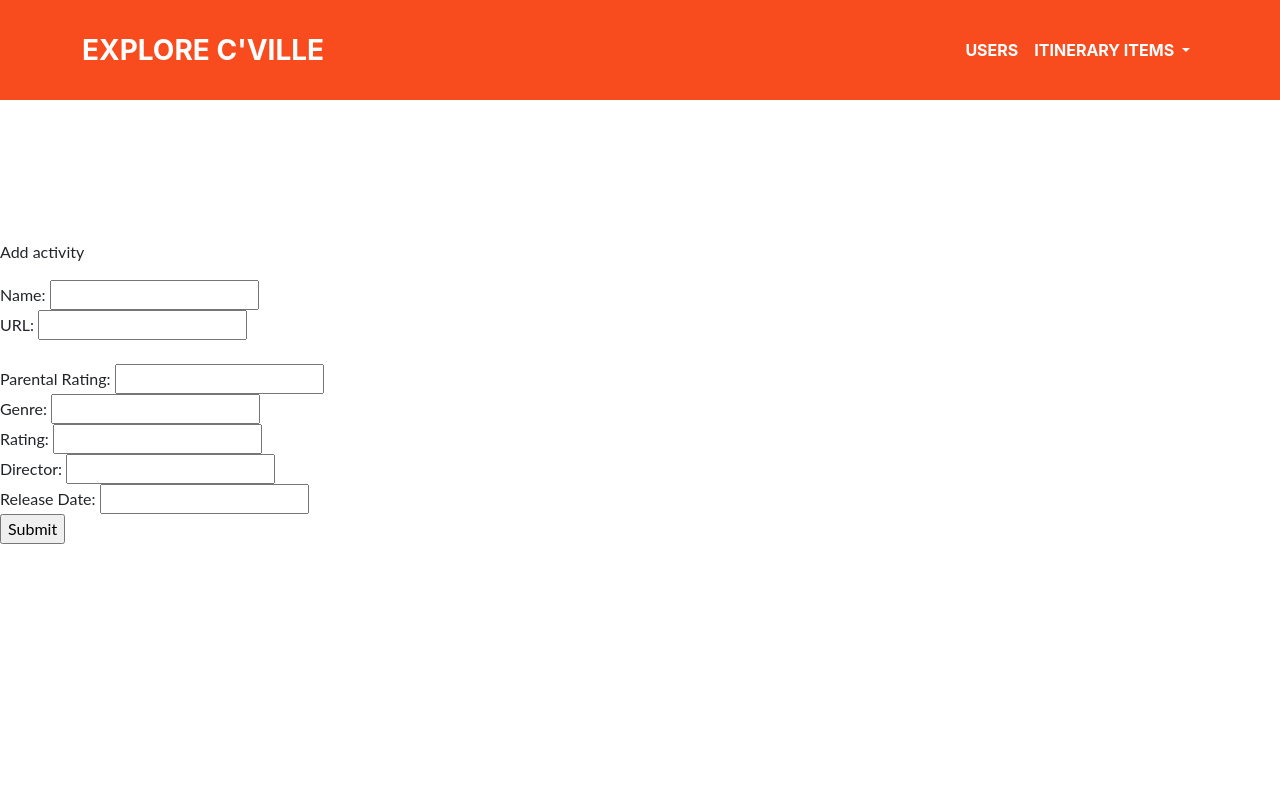
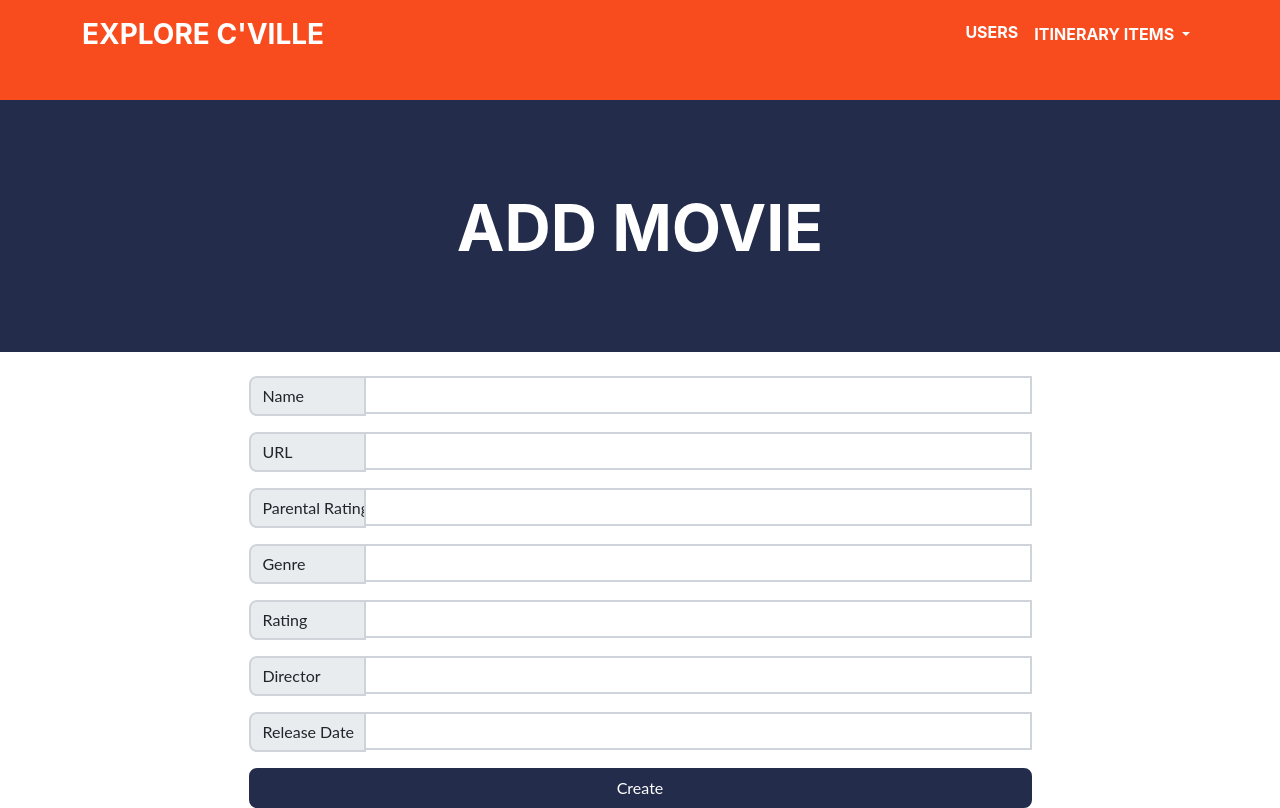
Before and after one commit to pfwrocks/explore-cville, a PHP site: page /add-movie.php in a window 1280 px wide. Before the commit the page ends 544 px from the top, so only its background shows below. Run offline with PHP 8.4, Linux system fonts and the light colour scheme.

Commit message:
movie goodish

```diff
--- a/add-movie.php
+++ b/add-movie.php
@@ -1,25 +1,60 @@
+<?php include './components/navigation.php';?>
+
+  <!-- Masthead-->
+  <header class="masthead bg-primary text-white text-center">
+      <div class="container d-flex align-items-center flex-column">
+          <!-- Masthead Heading-->
+          <h1 class="masthead-heading text-uppercase mb-0">Add Movie</h1>
+      </div>
+  </header>
+
+  <div class="container">
+    <center>
+      <div class="col-9">
+        <br>
+        <form action="<?php $_SERVER['PHP_SELF'] ?>" method="post" style="line-height:0px">
+
 <?php
-include './components/navigation-with-linebreaks.php';
 require("connect-db.php");
 require('add-activity.php');
 addMovieForm();
 # Add a new movie
 function addMovieForm(){
-    echo"<p> Add activity </p>";
     echo "<html>
-        <body>
+    <div class = 'container'>
         <form action = 'activities.php?btnaction=movie' method='post'>
-        Name: <input type='text' name='activity_name'><br>
-        URL: <input type='text' name='activity_url'><br>
-        <br>
-        Parental Rating: <input type='text' name='mov_parent'><br>
-        Genre: <input type='text' name='mov_genre'><br>
-        Rating: <input type='text' name='mov_rating'><br>
-        Director: <input type='text' name='mov_director'><br>
-        Release Date: <input type='text' name='mov_release_date'><br>
-        <input type='submit'>
+
+          <div class='input-group mb-3'>
+        <span class='input-group-text' id='basic-addon3' style='width:15%'>Name</span><input type='text' name='activity_name' class='form-control' id='basic-url' aria-describedby='basic-addon3' value=''><br>
+</div>
+          <div class='input-group mb-3'>
+        <span class='input-group-text' id='basic-addon3' style='width:15%'>URL</span><input type='text' name='activity_url' class='form-control' id='basic-url' aria-describedby='basic-addon3' value=''><br>
+        </div>
+          <div class='input-group mb-3'>
+        <span class='input-group-text' id='basic-addon3' style='width:15%'>Parental Rating</span><input type='text' name='mov_parent' class='form-control' id='basic-url' aria-describedby='basic-addon3' value=''><br>
+
+</div>
+          <div class='input-group mb-3'>
+        <span class='input-group-text' id='basic-addon3' style='width:15%'>Genre</span><input type='text' name='mov_genre' class='form-control' id='basic-url' aria-describedby='basic-addon3' value=''><br>
+</div>
+
+          <div class='input-group mb-3'>
+        <span class='input-group-text' id='basic-addon3' style='width:15%'>Rating</span><input type='text' name='mov_rating' class='form-control' id='basic-url' aria-describedby='basic-addon3' value=''><br>
+</div>
+
+          <div class='input-group mb-3'>
+        <span class='input-group-text' id='basic-addon3' style='width:15%'>Director</span><input type='text' name='mov_director' class='form-control' id='basic-url' aria-describedby='basic-addon3' value=''><br>
+</div>
+
+          <div class='input-group mb-3'>
+       <span class='input-group-text' id='basic-addon3' style='width:15%'>Release Date</span><input type='text' name='mov_release_date' class='form-control' id='basic-url' aria-describedby='basic-addon3' value=''><br>
+
+       </div>
+        <div class='d-grid gap-2'>
+            <button class='btn btn-primary' type='submit'>Create</button>
+          </div>
+    </div>
     </form>
-        </body>
     </html>";
     if(isset($_POST['activity_name']))
     {
```
